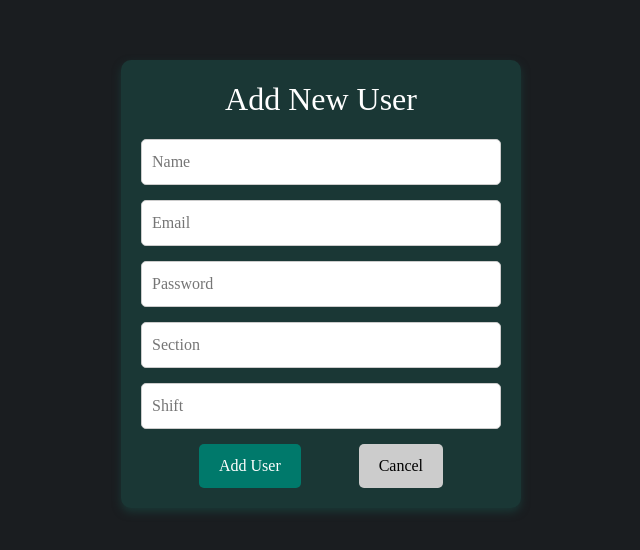
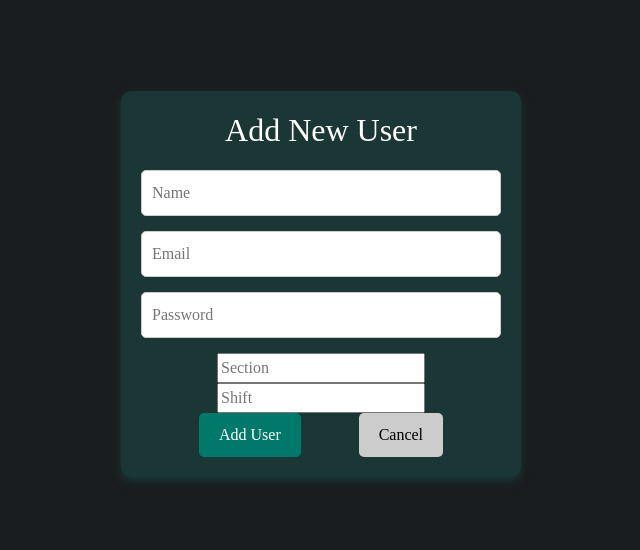
Before and after one commit to aimigogo/Hotel-Management-System, a React (Create React App) app in the folder hms-frontend/: page /AddUserForm in a window 1280 px wide. Shown: the part 116-666 px from the top of the page, without its empty margins (319-959 px from the left). Built offline with nearby package versions, Linux system fonts and the light colour scheme.

Commit message:
Added select in css

```diff
--- a/hms-frontend/src/css/AddUserForm.css
+++ b/hms-frontend/src/css/AddUserForm.css
@@ -25,8 +25,7 @@
 .add-user-form input[type="email"],
 .add-user-form input[type="password"],
 .add-user-form input[type="role"],
-.add-user-form input[type="section"],
-.add-user-form input[type="shift"]{
+.add-user-form select{
     width: 100%;
     padding: 10px;
     margin-bottom: 15px;
```
